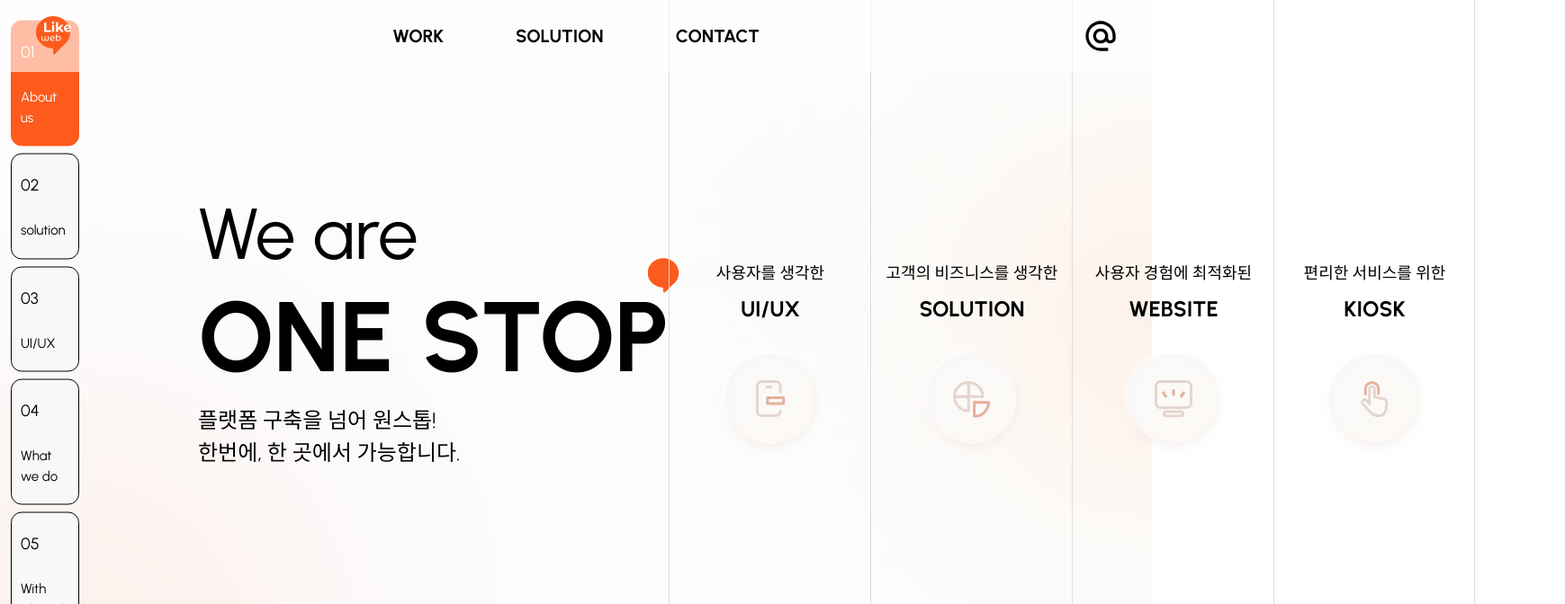
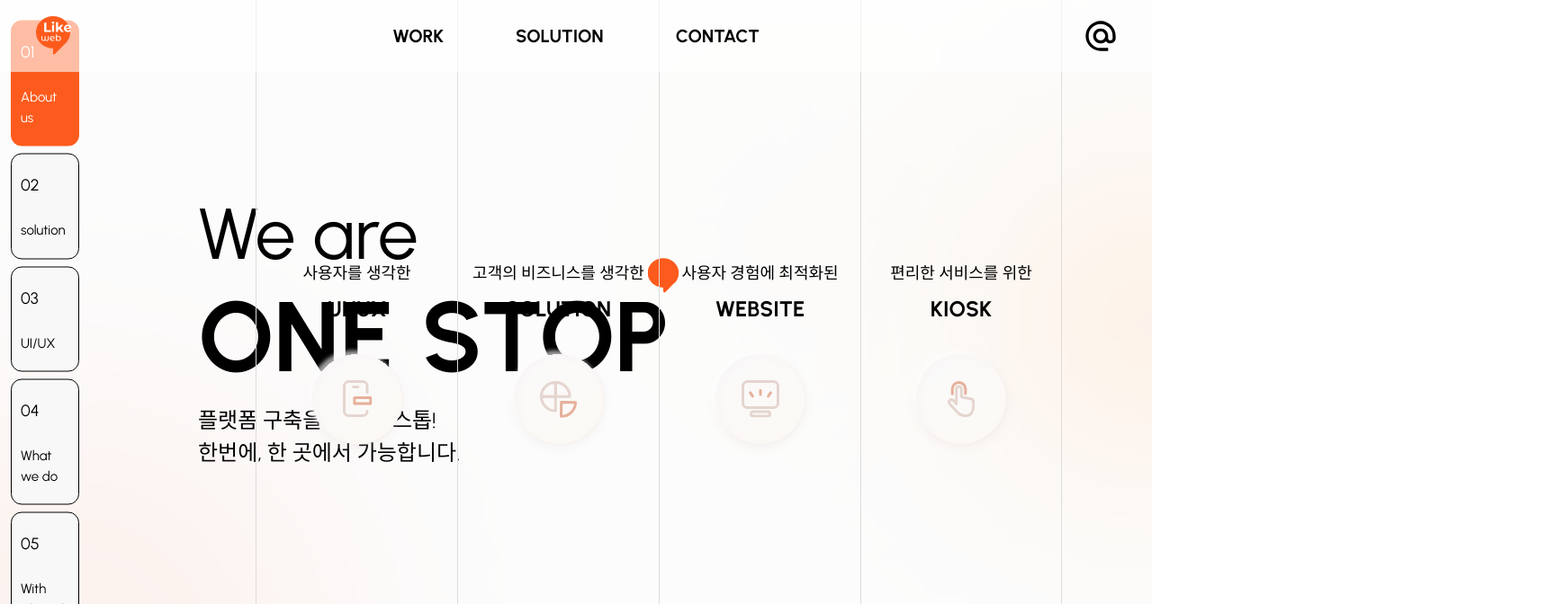
Before and after one commit to likeweb3125/likeweb_official, a React (Vite) app: page / in a window 1280 px wide. Shown: the top 672 px of the page at 90% size, 1739 px wide, since content can reach past the window. Built offline with nearby package versions, Linux system fonts and the light colour scheme; a web font is replaced by a local one.

Commit message:
메인 사이드 배너 수정

```diff
--- a/src/pages/home/Home.tsx
+++ b/src/pages/home/Home.tsx
@@ -53,15 +53,16 @@ export default function Home() {
                         </button>
                     </div>
 
-                    <ul className="flex mr-[100px] h-full">
+                    <ul className="flex h-full absolute top-0 right-[100px]">
                         <li className="h-full border-l border-[#dddddd] w-[224px] hover:w-[384px] transition-all ease-in-out delay-50 group relative overflow-hidden hover:shadow-[-8px_0px_30px_0px_#0000001F] hover:overflow:auto">
+                            <div className="absolute inset-0">
                                 <div className="h-full flex flex-col items-center justify-center group-hover:hidden">
                                     <p className="text-[18px]">사용자를 생각한</p>
                                     <strong className="uppercase text-[24px] mt-[8px] mb-[24px]">ui/ux</strong>
                                     <img src={uiuxIcon} alt="" />
                                 </div>
                                 <div
-                                className="absolute top-0 bottom-0 left-full group-hover:left-0 w-[384px] bg-no-repeat bg-cover"
+                                    className="absolute inset-0 transition-all translate-x-full group-hover:translate-x-0 w-[384px] bg-no-repeat bg-cover"
                                     style={{ backgroundImage: `url(${uiuxBg})` }}
                                 >
                                     <div
@@ -84,9 +85,11 @@ export default function Home() {
                                         </div>
                                     </div>
                                 </div>
+                            </div>
                         </li>
 
                         <li className="h-full border-l border-[#dddddd] w-[224px] hover:w-[384px] transition-all ease-in-out delay-50 group relative overflow-hidden hover:shadow-[-8px_0px_30px_0px_#0000001F] hover:overflow:auto">
+                            <div className="absolute inset-0">
                                 <div className="h-full flex flex-col items-center justify-center group-hover:hidden">
                                     <p className="text-[18px]">고객의 비즈니스를 생각한</p>
                                     <strong className="uppercase text-[24px] mt-[8px] mb-[24px]">solution</strong>
@@ -105,7 +108,9 @@ export default function Home() {
                                     <div className="flex justify-center">
                                         <div>
                                             <div className="flex gap-[30px] mb-[30px]">
-                                            <strong className="uppercase text-[36px] font-[700] font-Urbanist text-white">solution</strong>
+                                                <strong className="uppercase text-[36px] font-[700] font-Urbanist text-white">
+                                                    solution
+                                                </strong>
                                                 <img src={arrow} alt="" width={22} height={22} />
                                             </div>
                                             <p className="text-[#dddddd] text-[18px] leading-[29px]">
@@ -116,9 +121,11 @@ export default function Home() {
                                         </div>
                                     </div>
                                 </div>
+                            </div>
                         </li>
 
                         <li className="h-full border-l border-[#dddddd] w-[224px] hover:w-[384px] transition-all ease-in-out delay-50 group relative overflow-hidden hover:shadow-[-8px_0px_30px_0px_#0000001F] hover:overflow:auto">
+                            <div className="absolute inset-0">
                                 <div className="h-full flex flex-col items-center justify-center group-hover:hidden">
                                     <p className="text-[18px]">사용자 경험에 최적화된</p>
                                     <strong className="uppercase text-[24px] mt-[8px] mb-[24px]">website</strong>
@@ -137,7 +144,9 @@ export default function Home() {
                                     <div className="flex justify-center">
                                         <div>
                                             <div className="flex gap-[30px] mb-[30px]">
-                                            <strong className="uppercase text-[36px] font-[700] font-Urbanist text-white">website</strong>
+                                                <strong className="uppercase text-[36px] font-[700] font-Urbanist text-white">
+                                                    website
+                                                </strong>
                                                 <img src={arrow} alt="" width={22} height={22} />
                                             </div>
                                             <p className="text-[#dddddd] text-[18px] leading-[29px]">
@@ -147,10 +156,12 @@ export default function Home() {
                                         </div>
                                     </div>
                                 </div>
+                            </div>
                         </li>
 
                         <li className="h-full border-l border-r border-[#dddddd] w-[224px] hover:w-[384px] transition-all ease-in-out delay-50 group relative overflow-hidden hover:shadow-[-8px_0px_30px_0px_#0000001F] hover:overflow:auto">
-                            <div className="h-full flex flex-col items-center justify-center">
+                            <div className="absolute inset-0">
+                                <div className="h-full flex flex-col items-center justify-center group-hover:hidden">
                                     <p className="text-[18px]">편리한 서비스를 위한</p>
                                     <strong className="uppercase text-[24px] mt-[8px] mb-[24px]">kiosk</strong>
                                     <img src={kioskIcon} alt="kiosk" />
@@ -175,6 +186,7 @@ export default function Home() {
                                                 효율적이고 직관적인 키오스크 솔루션으로
                                                 <br /> 고객의 셀프 서비스 경험을 개선합니다.
                                             </p>
+                                        </div>
                                     </div>
                                 </div>
                             </div>
```
Lines whose indentation alone changed are shown as unchanged.
